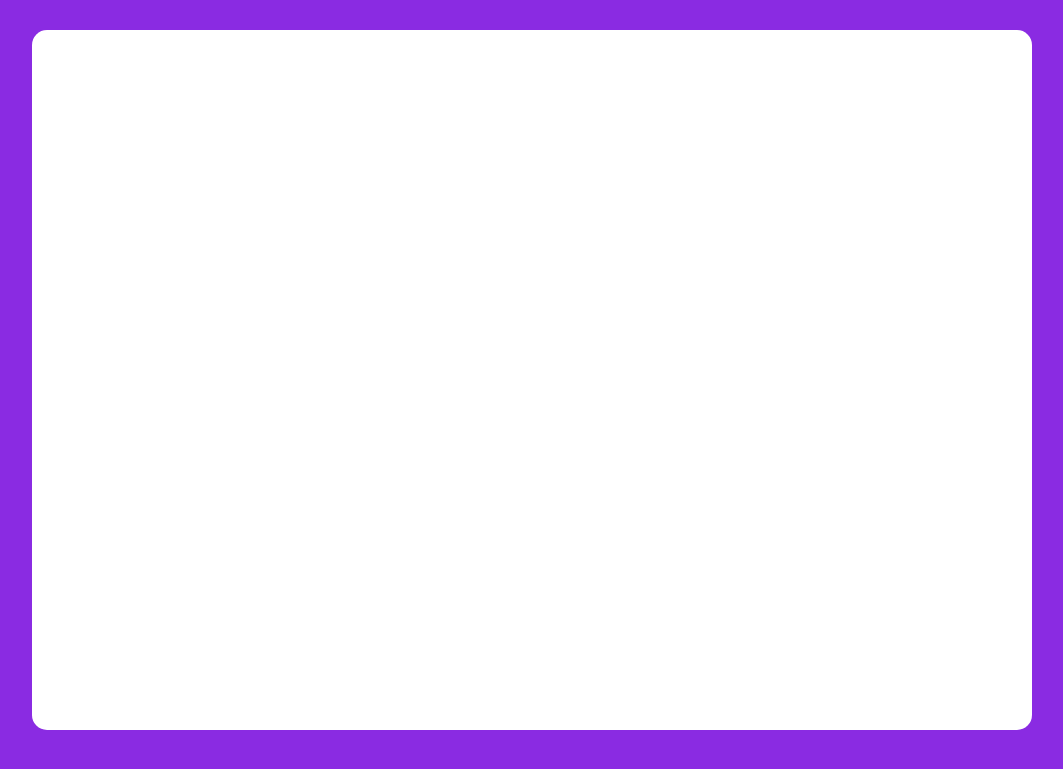
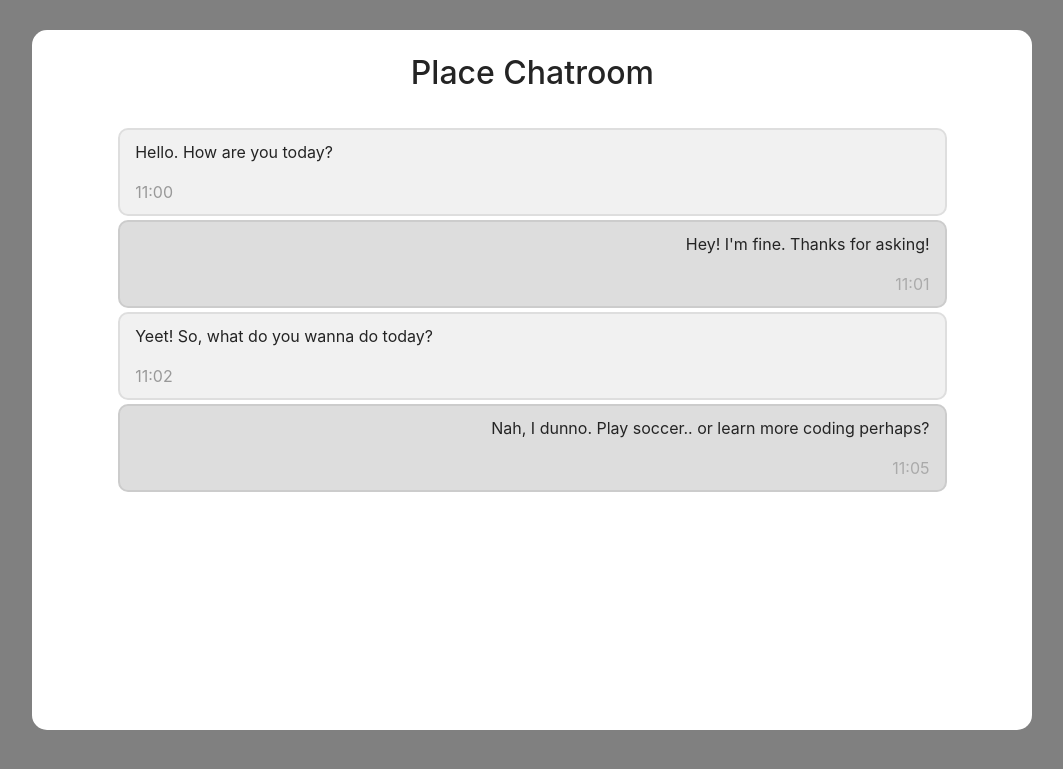
Before and after one commit to Philipg99/isqip, a Django app: page /message/ in a window 1280 px wide. Shown: the top 769 px of the page, without its empty margins (70-1133 px from the left). Run offline with Django 3.2, Linux system fonts and the light colour scheme; some libraries are stand-ins or nearby versions.

Commit message:
Improved non-existent UI

```diff
--- a/static/message.css
+++ b/static/message.css
@@ -1,13 +1,81 @@
-body{
-	background-color: blueviolet;
+body {
+	background-color: gray;
 }
 
-.main-box{
+.main-box {
 	margin-top: 30px;
 	background-color: white;
-	color: black;
+	color: rgb(36, 36, 36);
 	height: 700px;
 	width: 1000px;
 	border-radius: 15px;
-	margin-left: 8%
+	margin-left: 8%;
+	margin-right: 8%;
+	margin-bottom: 20px
 }
+
+.msg {
+	margin-left: 25px;
+	margin-top: -10px;
+}
+
+/* Chat containers */
+
+.container {
+	border: 2px solid #dedede;
+	background-color: #f1f1f1;
+	border-radius: 10px;
+	padding: 10px;
+	margin-top: 4px;
+	/* margin-left: 8%; */
+	/* margin-right: 8%; */
+	/* width: 50%; */
+}
+
+/* Darker chat container */
+
+.darker {
+	border-color: #ccc;
+	background-color: #ddd;
+	text-align: right
+}
+
+/* Clear floats */
+
+.container::after {
+	content: "";
+	clear: both;
+	display: table;
+}
+
+/* Style images */
+
+/* .container img {
+	float: left;
+	max-width: 60px;
+	width: 100%;
+	margin-right: 20px;
+	border-radius: 50%;
+} */
+
+/* Style the right image */
+
+/* .container img.right {
+	float: right;
+	margin-left: 20px;
+	margin-right: 0;
+} */
+
+/* Style time text */
+
+.time-right {
+	float: right;
+	color: #aaa;
+}
+
+/* Style time text */
+
+.time-left {
+	float: left;
+	color: #999;
+}
--- a/templates/message.html
+++ b/templates/message.html
@@ -12,9 +12,38 @@
 
 <body>
 	<div class="main-box">
-		<!-- {% for m in message %} -->
-			<p>Message</p>
-		<!-- {%endfor%} -->
+		<br>
+			<center><h2>Place Chatroom</h2></center>
+		<br>
+		<div class="row">
+			<div class="col-sm-1"></div>
+			<div class="col-sm-10">
+				<div class="container">
+					<!-- <img src="/w3images/bandmember.jpg" alt="Avatar"> -->
+					<p>Hello. How are you today?</p>
+					<span class="time-left">11:00</span>
+				</div>
+
+				<div class="container darker">
+					<!-- <img src="/w3images/avatar_g2.jpg" alt="Avatar" class="left"> -->
+					<p>Hey! I'm fine. Thanks for asking!</p>
+					<span class="time-right">11:01</span>
+				</div>
+
+				<div class="container">
+					<!-- <img src="/w3images/bandmember.jpg" alt="Avatar"> -->
+					<p>Yeet! So, what do you wanna do today?</p>
+					<span class="time-left">11:02</span>
+				</div>
+
+				<div class="container darker">
+					<!-- <img src="/w3images/avatar_g2.jpg" alt="Avatar" class="left"> -->
+					<p>Nah, I dunno. Play soccer.. or learn more coding perhaps?</p>
+					<span class="time-right">11:05</span>
+				</div>
+			</div>
+			<div class="col-sm-1"></div>
+		</div>
 	</div>
 </body>
 
```
